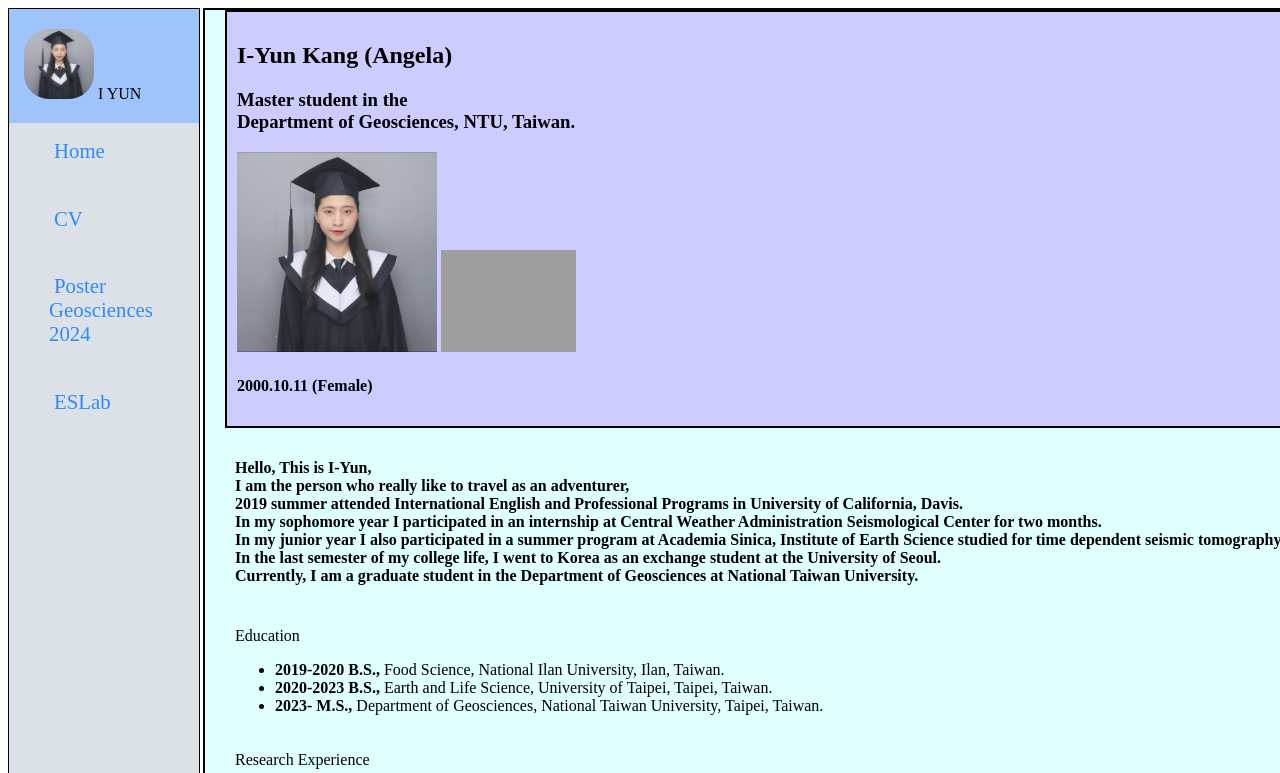
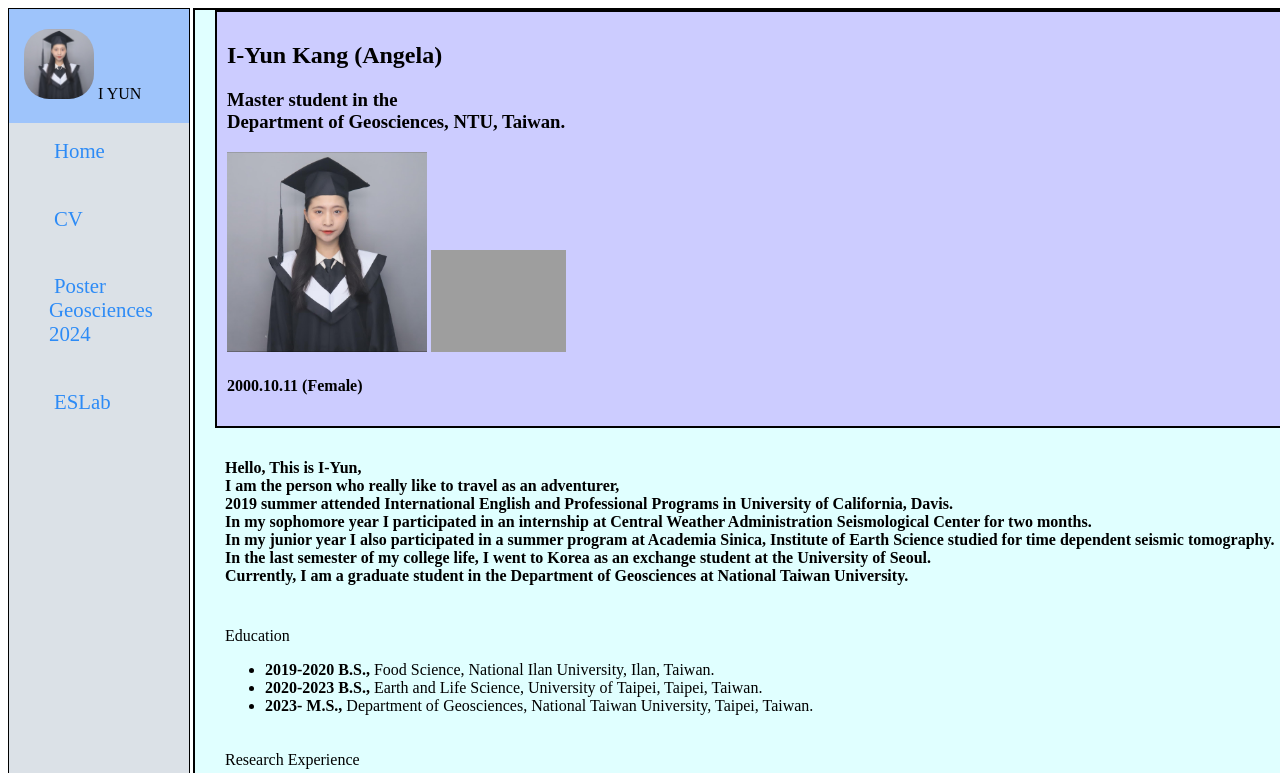
Before and after one commit to angela1011/angela1011.github.io, a plain HTML site: page index.html in a window 1280 px wide. Shown: the top 773 px of the page. Drawn offline with Linux system fonts and the light colour scheme; grey boxes are pictures that could not be loaded.

Commit message:
Update test.css

```diff
--- a/styles/test.css
+++ b/styles/test.css
@@ -1,6 +1,6 @@
 .menu {
-    height: 180vh;
-    width: 190px;
+    height: 170vh;
+    width: 180px;
     background-color: #dbe1e7;
     float: left;
     border: 1px solid black;
@@ -88,7 +88,7 @@
 .content {
     width: 100vw;
     background-color: #E0FFFF;
-    margin-left: 195px;
+    margin-left: 185px;
     padding: 0px 20px 20px 20px;
     border: 2px solid black;
 }
```
